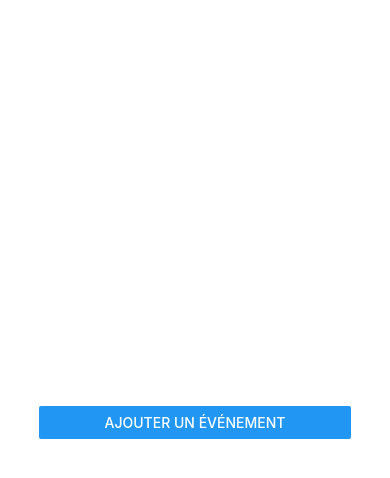
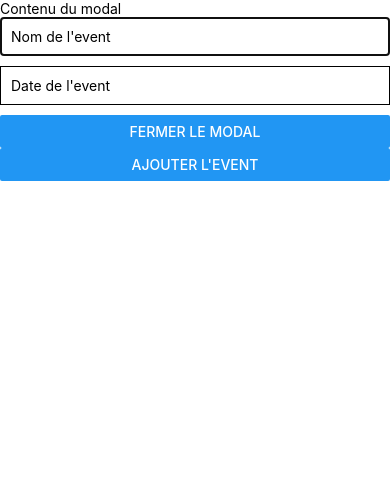
Before and after one commit to sebtex1/React-Native-Calendar, a React Native app: screen / in a window 390 px wide. Both pictures are taken after a click on the button "AJOUTER UN ÉVÉNEMENT". Shown: the top 478 px of the page. Built offline with nearby package versions, Linux system fonts and the light colour scheme.

Commit message:
ajout modal+ gestion d'ajout d'event

```diff
--- a/components/ListEvents.js
+++ b/components/ListEvents.js
@@ -1,12 +1,25 @@
 import React, { useState } from 'react';
+import { v4 as uuidv4 } from 'uuid';
 import { View, Text, Button, FlatList } from 'react-native';
+import ModalEvent from './ModalEvent';
 
 const ListEvents = (props) => {
   const [events, setEvents] = useState(props.list ?? []);
+  const [isModalVisible, setModalVisible] = useState(false);
+  const [input, setInput] = useState("");
+  const [date, setDate] = useState("");
+
+  const openModal = () => {
+    setModalVisible(true);
+  };
 
   const addEvent = () => {
     // Ouvrez un modal ou une autre vue pour que l'utilisateur puisse entrer les détails de l'événement
     // Une fois que l'utilisateur a saisi les détails de l'événement, utilisez la fonction setEvents pour ajouter l'événement au tableau d'événements
+    setEvents([...events, {id: uuidv4(), name: input, date: date}]);
+    setInput("");
+    setDate("");
+    setModalVisible(false);
   };
 
   const editEvent = (event) => {
@@ -18,20 +31,30 @@ const ListEvents = (props) => {
     // Utilisez la fonction setEvents pour supprimer l'événement du tableau d'événements
   };
 
+  const closeModal = () => setModalVisible(false);
+
   return (
     <View>
-      <Button title="Ajouter un événement" onPress={addEvent} />
+      <Button title="Ajouter un événement" onPress={openModal} />
       <FlatList
         data={events}
         renderItem={({ item }) => (
           <View>
-            <Text>{item.name}</Text>
+            <Text>Nom: {item.name}</Text>
+            <Text>Date: {item.date}</Text>
             <Button title="Modifier" onPress={() => editEvent(item)} />
             <Button title="Supprimer" onPress={() => deleteEvent(item)} />
           </View>
         )}
         keyExtractor={item => item.id}
       />
+      <ModalEvent
+        input={{input: input, setInput: setInput}}
+        date={{date: date, setDate: setDate}}
+        visible={isModalVisible}
+        close={closeModal}
+        add={addEvent}
+      />
     </View>
   );
 }
--- /dev/null
+++ b/components/ModalEvent.js
@@ -0,0 +1,39 @@
+import React from 'react';
+import { StyleSheet, View, Text, Modal, Button, TextInput } from 'react-native';
+
+const ModalEvent = (props) => {
+  return (
+    <View>
+      <Modal visible={props.visible}>
+        <View>
+          <Text>Contenu du modal</Text>
+          <TextInput
+            style={styles.input}
+            value={props.input.input}
+            onChangeText={(text) => props.input.setInput(text)}
+            placeholder="Nom de l'event"
+          />
+          <TextInput
+            style={styles.input}
+            value={props.date.date}
+            onChangeText={(text) => props.date.setDate(text)}
+            placeholder="Date de l'event"
+          />
+          <Button title="Fermer le modal" onPress={props.close} />
+          <Button title="Ajouter l'event" onPress={props.add} />
+        </View>
+      </Modal>
+    </View>
+  );
+}
+
+const styles = StyleSheet.create({
+  input: {
+    width: "100%",
+    padding: 10,
+    marginBottom: 10,
+    borderWidth: 1,
+  }
+})
+
+export default ModalEvent;
```
